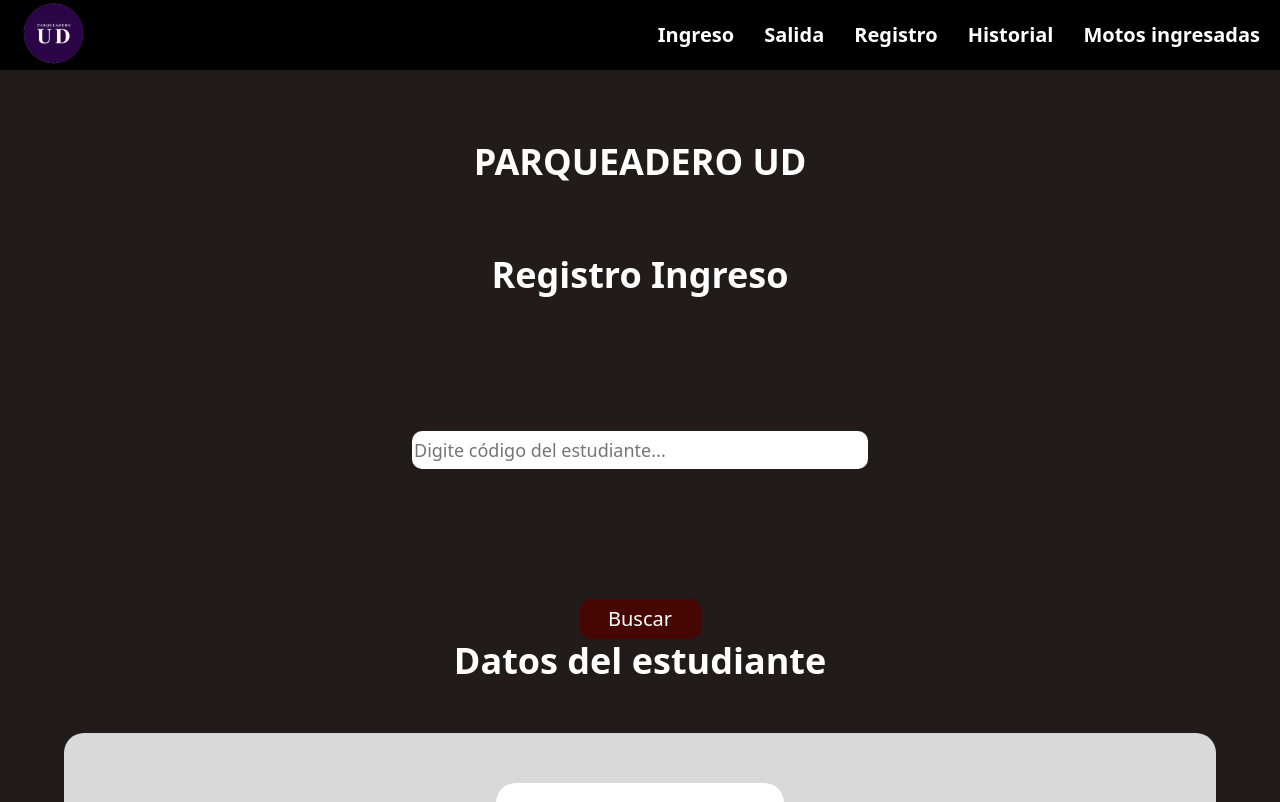
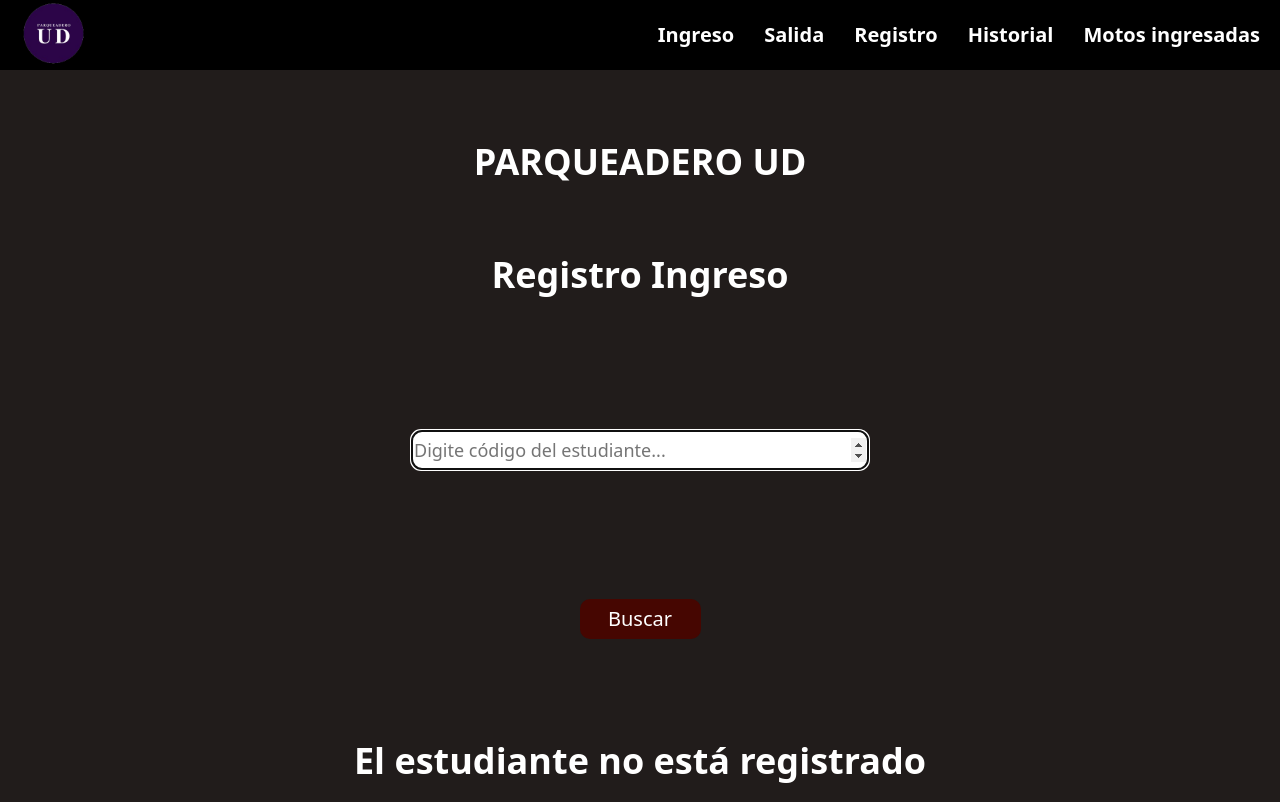
Before and after one commit to camilooorojas/control_motos, a React (Create React App) app in the folder frontend/: page / in a window 1280 px wide. Shown: the top 802 px of the page. Built offline with nearby package versions, Linux system fonts and the light colour scheme.

Commit message:
No data validation added

```diff
--- a/frontend/src/views/container/components/infoEstudiante/infoEstudiante.jsx
+++ b/frontend/src/views/container/components/infoEstudiante/infoEstudiante.jsx
@@ -5,9 +5,10 @@ import axios from 'axios';
 import { useEffect } from 'react';
 
 function InfoEstudiante(props) {
-  const { student,bikes,setBikes} = props;
+  const { student, bikes, setBikes} = props;
 
   useEffect(() => {
+    console.log(student);
     const loadBikeInfo = async (code) => {
     const res = await axios.get(`http://localhost:4000/api/credentials/${code}`);
     setBikes(prev => [...prev, res.data]);
--- a/frontend/src/views/container/components/registroIngreso/registroIngreso.jsx
+++ b/frontend/src/views/container/components/registroIngreso/registroIngreso.jsx
@@ -12,23 +12,25 @@ function RegistroIngreso(props) {
   const handleClick = (event) => {
     if (event.key === 'Enter') {
       callApi(search);
-
     }
   }
   const callApi = async (code) => {
     setBikes([]);
-    const res = await axios.get(`http://localhost:4000/api/students/${code}`);
-    setStudents(res.data);
+    setStudents([]);
+    console.log(students);
+    if (code.length > 0) {
+      const res = await axios.get(`http://localhost:4000/api/students/${code}`);
+      setStudents(res.data);
+    }
+
   }
 
   return (
     <div className={"d-flex flex-column justify-content-center align-items-center"}>
       <h2>Registro Ingreso</h2>
-      <input type="text" value={search} onKeyDown={handleClick} onChange={handleSearch} className={styles.inputName} placeholder="Digite código del estudiante..." />
+      <input autoFocus type="number" value={search} onKeyDown={handleClick} onChange={handleSearch} className={styles.inputName} placeholder="Digite código del estudiante..." />
       <button className={styles.findButton} onClick={() => { callApi(search)}}>Buscar</button>
-
-      <InfoEstudiante student={students[0]} bikes={bikes} setBikes={setBikes} />
-
+      <div className={styles.infoData}>{students.length > 0 ? <><InfoEstudiante student={students[0]} bikes={bikes} setBikes={setBikes} /></> : <h2>El estudiante no está registrado</h2>}</div>
     </div>
   );
 }
--- a/frontend/src/views/container/components/registroIngreso/registroIngresoStyles.module.css
+++ b/frontend/src/views/container/components/registroIngreso/registroIngresoStyles.module.css
@@ -27,3 +27,7 @@
   background: var(--redDark);
   transform: scale(0.9);
 }
+.infoData{
+  margin-top: 10rem;
+
+}
```
Also changed, not shown: 1 other file (tests, documents, lock files or other folders).
